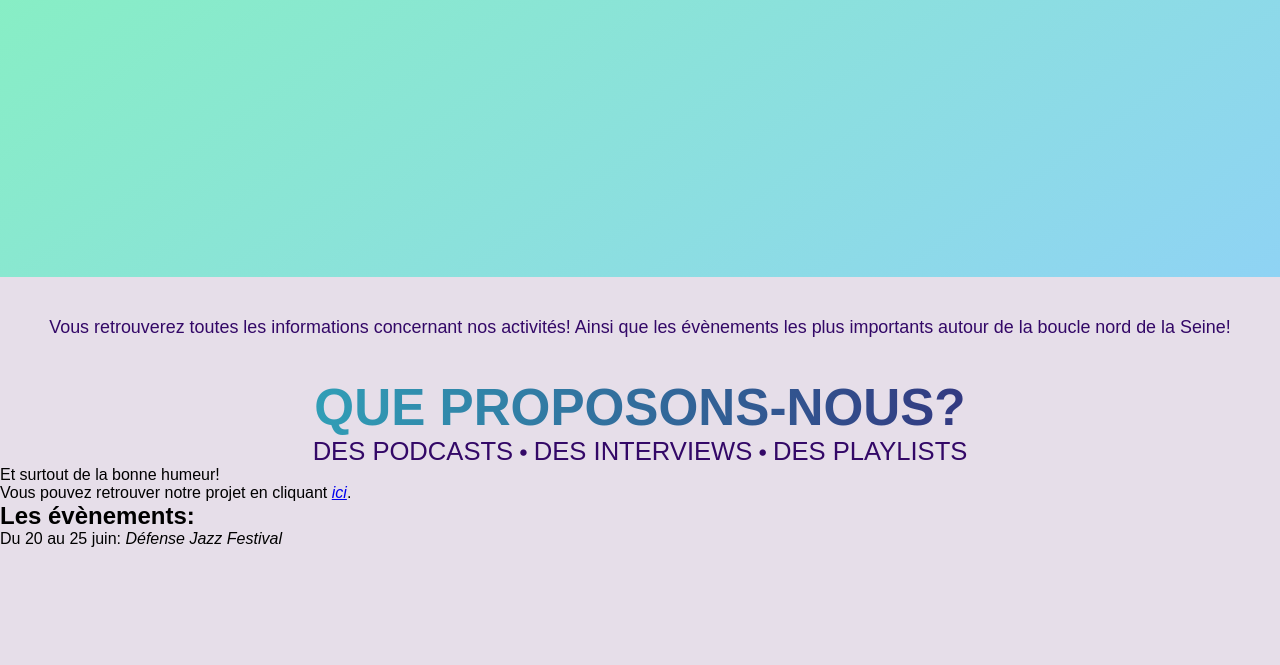
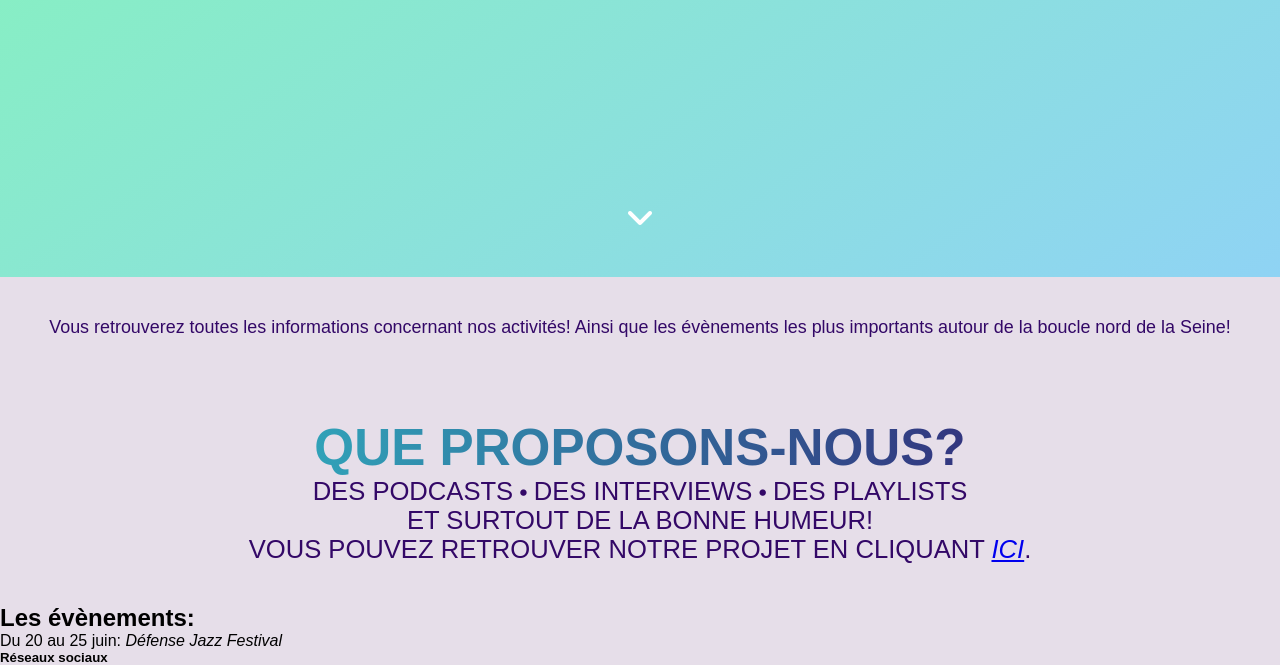
Before and after one commit to Le-Jy/Sequana-Media, a plain HTML site: page index.html in a window 1280 px wide. Shown: the part 523-1188 px from the top of the page. Before the commit the page ends 1071 px from the top, so only its background shows below. Drawn offline with Linux system fonts and the light colour scheme; a web font is replaced by a local one.

Commit message:
Add files via upload

```diff
--- a/index.html
+++ b/index.html
@@ -11,6 +11,8 @@
 	<body>
 		<header class="header-content">
 			<h1>Bienvenue sur le site de Sequana Media!</h1>
+
+			<span class="go-to-down"><i class="fa-solid fa-angle-down"></i></span>
 		</header>
 
 		<section class="welcome-message">
@@ -23,9 +25,9 @@
 		<section class="section-content">
 			<h2>Que proposons-nous?</h2>
 			<p>Des podcasts <i class="fa-solid fa-circle"></i> Des interviews <i class="fa-solid fa-circle"></i> Des playlists</p>
+			<p class="p2-section-content">Et surtout de la bonne humeur!<br />
+				Vous pouvez retrouver notre projet en cliquant <a href="projet.html"><em>ici</em></a>.</p>
 		</section>
-			<p>Et surtout de la bonne humeur!<br />
-				Vous pouvez retrouver notre projet en cliquant <a href="projet.html"><em>ici</em></a>.</p>
 
 			<h2>Les évènements:</h2>
 			<ul>
@@ -33,5 +35,16 @@
 
 			</ul>
 
+
+		<footer>
+			<div>
+
+			</div>
+
+			<div>
+				<h5>Réseaux sociaux</h5>
+			</div>
+		</footer>
+
 	</body>
 </html>
--- a/styles/style.css
+++ b/styles/style.css
@@ -39,6 +39,16 @@ h1, h2, h3, h4, h5, h6, p, span, section, div, ul, li, ol, a, footer, header, na
 	-webkit-text-fill-color: transparent;
 }
 
+.header-content .go-to-down {
+  position: absolute;
+  bottom: 20px;
+  font-size: 4vh;
+  color: white;
+  animation-name: toi;
+  animation-duration: 2s;
+  animation-iteration-count: infinite;
+}
+
 .welcome-message {
     position: relative;
     display: flex;
@@ -50,6 +60,7 @@ h1, h2, h3, h4, h5, h6, p, span, section, div, ul, li, ol, a, footer, header, na
 }
 
 .section-content{
+  padding: 40px;
   position: relative;
   display: flex;
   flex-direction: column;
@@ -74,6 +85,15 @@ h1, h2, h3, h4, h5, h6, p, span, section, div, ul, li, ol, a, footer, header, na
   font-weight: normal ;
   color :#330867;
 }
+.section-content p2-section-content {
+  position: relative;
+  font-size: 1vw;
+  user-select: none;
+  text-transform: uppercase;
+  font-weight: normal ;
+  color :#330867;
+}
+
 
 .section-content p i {
   display: inline-block;
@@ -95,3 +115,9 @@ h1, h2, h3, h4, h5, h6, p, span, section, div, ul, li, ol, a, footer, header, na
     font-size: 2vh;
   }
 }
+
+@keyframes toi {
+  0% {bottom: 20px}
+  50% {bottom: 40px}
+  100% {bottom: 20px}
+}
```
